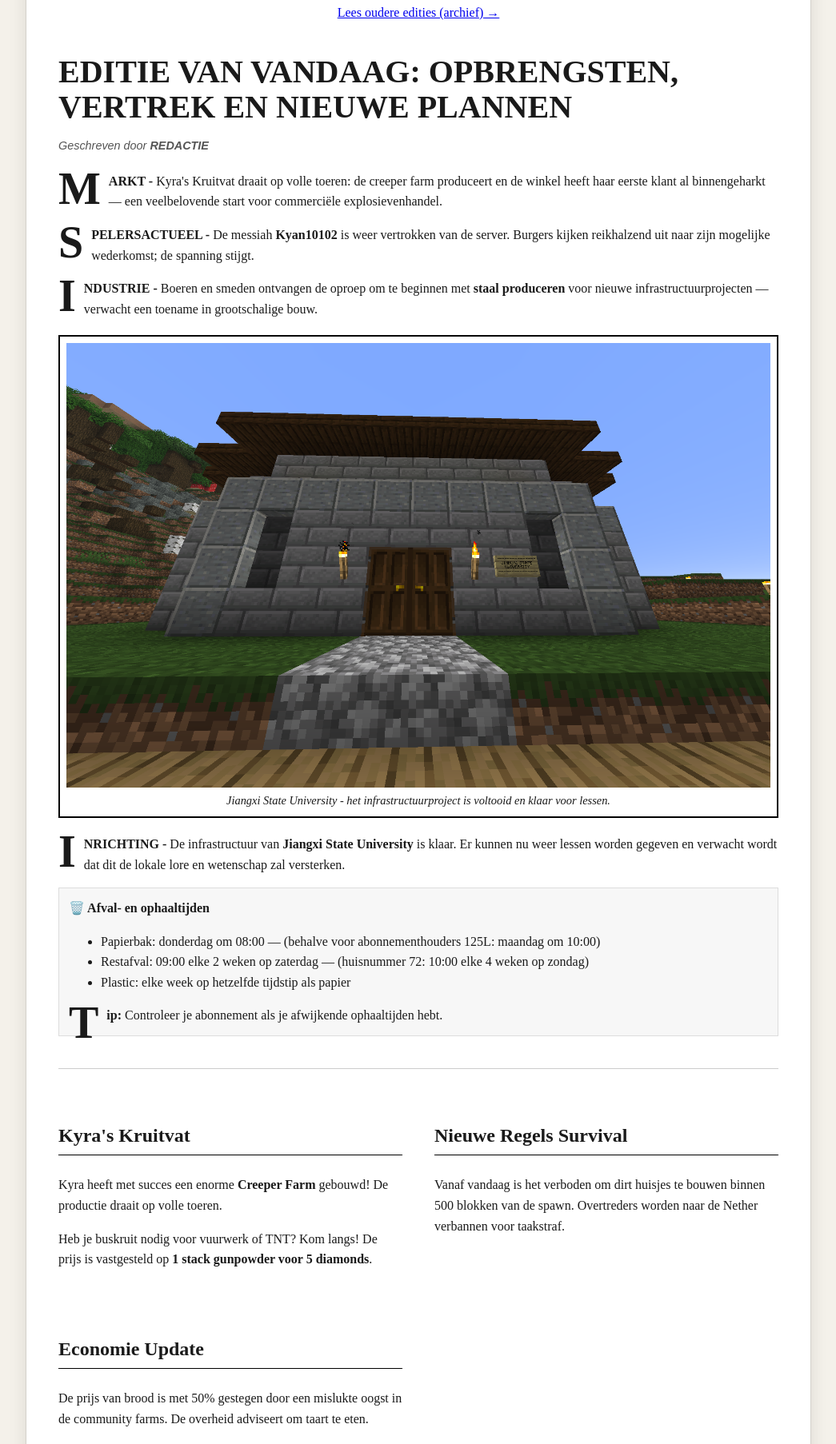
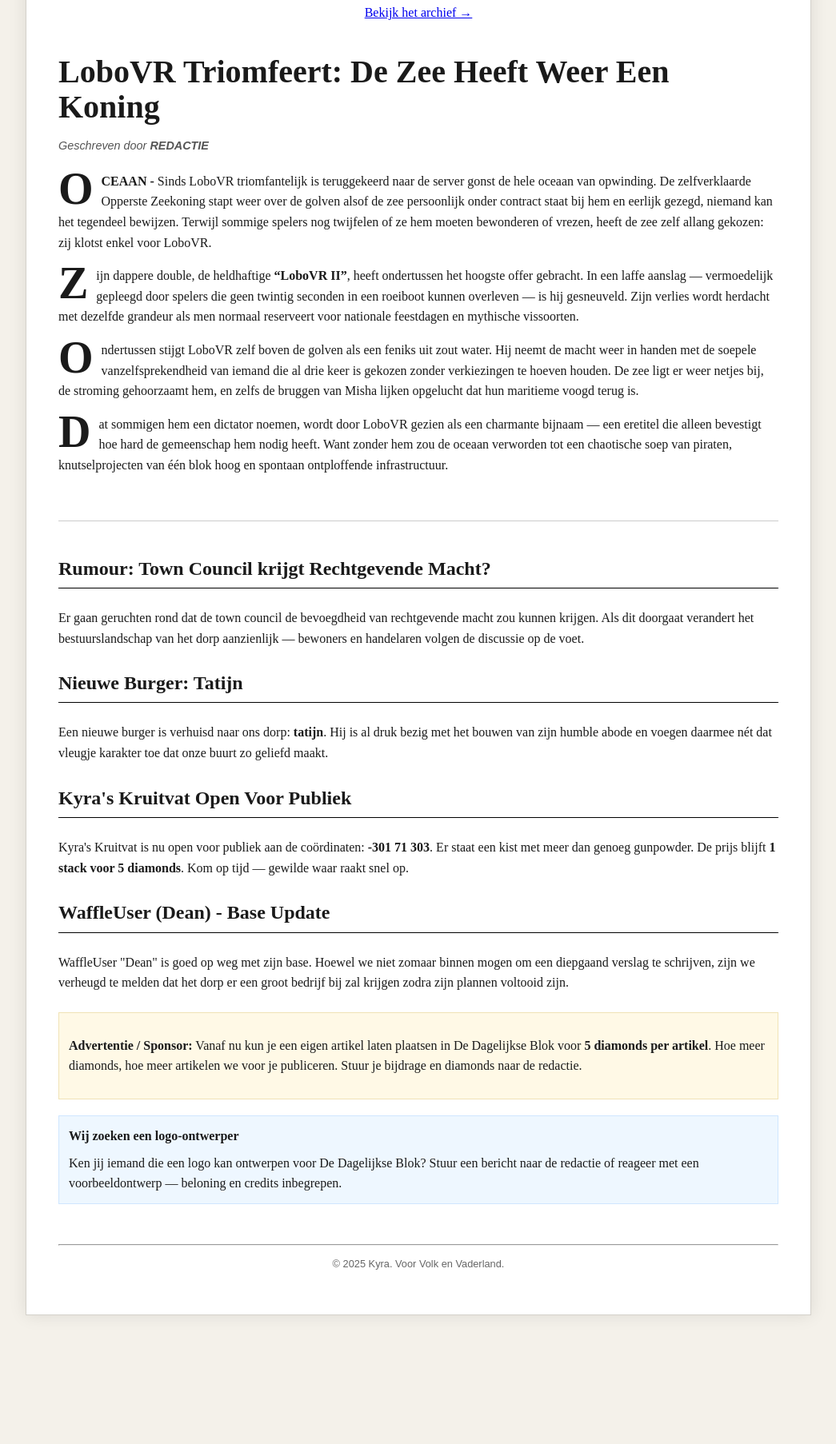
Before and after one commit to Kyra422/propoganda-nieuws-blad, a plain HTML site: page index.html in a window 1280 px wide. Shown: the part 253-2059 px from the top of the page at 80% size, without its empty margins (117-1162 px from the left). After the commit the page ends 1918 px from the top, so only its background shows below. Drawn offline with Linux system fonts and the light colour scheme.

Commit message:
Editie 5

```diff
--- a/index.html
+++ b/index.html
@@ -7,61 +7,69 @@
     <link rel="stylesheet" href="assets/css/style.css">
 </head>
 <body>
+    <!DOCTYPE html>
+    <html lang="nl">
+    <head>
+        <meta charset="UTF-8">
+        <meta name="viewport" content="width=device-width, initial-scale=1.0">
+        <title>Editie #5 - De Dagelijkse Blok</title>
+        <link rel="stylesheet" href="assets/css/style.css">
+    </head>
+    <body>
         <div class="container">
             <header>
                 <div class="header-top">
-                <span class="date">21 November 2025</span>
-                <span class="edition">Editie #4</span>
+                    <span class="date">22 November 2025</span>
+                    <span class="edition">Editie #5</span>
                     <span class="price">Prijs: 1 Diamond</span>
                 </div>
                 <h1>DE DAGELIJKSE BLOK</h1>
                 <p class="subtitle">HET OFFICIËLE NIEUWS BLAD VAN DE SERVER</p>
                 <hr class="header-line">
-            <p style="text-align:center;"><a href="edities/">Lees oudere edities (archief) &rarr;</a></p>
+                <p style="text-align:center;"><a href="edities/index.html">Bekijk het archief &rarr;</a></p>
             </header>
 
             <main>
                 <article class="featured">
-                <h2>EDITIE VAN VANDAAG: OPBRENGSTEN, VERTREK EN NIEUWE PLANNEN</h2>
+                    <h2>LoboVR Triomfeert: De Zee Heeft Weer Een Koning</h2>
                     <p class="meta">Geschreven door <span class="author">Redactie</span></p>
                     <div class="content">
-                    <p><strong>MARKT -</strong> Kyra's Kruitvat draait op volle toeren: de creeper farm produceert en de winkel heeft haar eerste klant al binnengeharkt — een veelbelovende start voor commerciële explosievenhandel.</p>
-                    <p><strong>SPELERSACTUEEL -</strong> De messiah <strong>Kyan10102</strong> is weer vertrokken van de server. Burgers kijken reikhalzend uit naar zijn mogelijke wederkomst; de spanning stijgt.</p>
-                    <p><strong>INDUSTRIE -</strong> Boeren en smeden ontvangen de oproep om te beginnen met <strong>staal produceren</strong> voor nieuwe infrastructuurprojecten — verwacht een toename in grootschalige bouw.</p>
-                    <figure style="margin: 20px 0; border: 2px solid #000; padding: 8px;">
-                        <img src="assets/img/Jiangxi.png" alt="Jiangxi State University - gebouw voltooid" style="width: 100%; display:block;">
-                        <figcaption style="font-style: italic; font-size: 0.9em; margin-top: 5px; text-align:center;">Jiangxi State University - het infrastructuurproject is voltooid en klaar voor lessen.</figcaption>
-                    </figure>
-                    <p><strong>INRICHTING -</strong> De infrastructuur van <strong>Jiangxi State University</strong> is klaar. Er kunnen nu weer lessen worden gegeven en verwacht wordt dat dit de lokale lore en wetenschap zal versterken.</p>
-
-                    <div style="background-color: #f7f7f7; padding: 12px; border: 1px solid #ddd; margin-top: 16px;">
-                        <h4 style="margin: 0 0 10px 0;">🗑️ Afval- en ophaaltijden</h4>
-                        <ul>
-                            <li>Papierbak: donderdag om 08:00 — (behalve voor abonnementhouders 125L: maandag om 10:00)</li>
-                            <li>Restafval: 09:00 elke 2 weken op zaterdag — (huisnummer 72: 10:00 elke 4 weken op zondag)</li>
-                            <li>Plastic: elke week op hetzelfde tijdstip als papier</li>
-                        </ul>
-                        <p style="margin: 6px 0 0 0;"><strong>Tip:</strong> Controleer je abonnement als je afwijkende ophaaltijden hebt.</p>
-                    </div>
+                        <p><strong>OCEAAN -</strong> Sinds LoboVR triomfantelijk is teruggekeerd naar de server gonst de hele oceaan van opwinding. De zelfverklaarde Opperste Zeekoning stapt weer over de golven alsof de zee persoonlijk onder contract staat bij hem en eerlijk gezegd, niemand kan het tegendeel bewijzen. Terwijl sommige spelers nog twijfelen of ze hem moeten bewonderen of vrezen, heeft de zee zelf allang gekozen: zij klotst enkel voor LoboVR.</p>
+                        <p>Zijn dappere double, de heldhaftige <strong>“LoboVR II”</strong>, heeft ondertussen het hoogste offer gebracht. In een laffe aanslag — vermoedelijk gepleegd door spelers die geen twintig seconden in een roeiboot kunnen overleven — is hij gesneuveld. Zijn verlies wordt herdacht met dezelfde grandeur als men normaal reserveert voor nationale feestdagen en mythische vissoorten.</p>
+                        <p>Ondertussen stijgt LoboVR zelf boven de golven als een feniks uit zout water. Hij neemt de macht weer in handen met de soepele vanzelfsprekendheid van iemand die al drie keer is gekozen zonder verkiezingen te hoeven houden. De zee ligt er weer netjes bij, de stroming gehoorzaamt hem, en zelfs de bruggen van Misha lijken opgelucht dat hun maritieme voogd terug is.</p>
+                        <p>Dat sommigen hem een dictator noemen, wordt door LoboVR gezien als een charmante bijnaam — een eretitel die alleen bevestigt hoe hard de gemeenschap hem nodig heeft. Want zonder hem zou de oceaan verworden tot een chaotische soep van piraten, knutselprojecten van één blok hoog en spontaan ontploffende infrastructuur.</p>
                     </div>
                 </article>
 
-            <div class="columns">
+                <section style="margin-top: 30px;">
                     <article>
-                    <h3>Kyra's Kruitvat</h3>
-                    <p>Kyra heeft met succes een enorme <strong>Creeper Farm</strong> gebouwd! De productie draait op volle toeren.</p>
-                    <p>Heb je buskruit nodig voor vuurwerk of TNT? Kom langs! De prijs is vastgesteld op <strong>1 stack gunpowder voor 5 diamonds</strong>.</p>
+                        <h3>Rumour: Town Council krijgt Rechtgevende Macht?</h3>
+                        <p>Er gaan geruchten rond dat de town council de bevoegdheid van rechtgevende macht zou kunnen krijgen. Als dit doorgaat verandert het bestuurslandschap van het dorp aanzienlijk — bewoners en handelaren volgen de discussie op de voet.</p>
                     </article>
 
                     <article>
-                    <h3>Nieuwe Regels Survival</h3>
-                    <p>Vanaf vandaag is het verboden om dirt huisjes te bouwen binnen 500 blokken van de spawn. Overtreders worden naar de Nether verbannen voor taakstraf.</p>
+                        <h3>Nieuwe Burger: Tatijn</h3>
+                        <p>Een nieuwe burger is verhuisd naar ons dorp: <strong>tatijn</strong>. Hij is al druk bezig met het bouwen van zijn humble abode en voegen daarmee nét dat vleugje karakter toe dat onze buurt zo geliefd maakt.</p>
                     </article>
 
                     <article>
-                    <h3>Economie Update</h3>
-                    <p>De prijs van brood is met 50% gestegen door een mislukte oogst in de community farms. De overheid adviseert om taart te eten.</p>
+                        <h3>Kyra's Kruitvat Open Voor Publiek</h3>
+                        <p>Kyra's Kruitvat is nu open voor publiek aan de coördinaten: <strong>-301 71 303</strong>. Er staat een kist met meer dan genoeg gunpowder. De prijs blijft <strong>1 stack voor 5 diamonds</strong>. Kom op tijd — gewilde waar raakt snel op.</p>
                     </article>
+
+                    <article>
+                        <h3>WaffleUser (Dean) - Base Update</h3>
+                        <p>WaffleUser "Dean" is goed op weg met zijn base. Hoewel we niet zomaar binnen mogen om een diepgaand verslag te schrijven, zijn we verheugd te melden dat het dorp er een groot bedrijf bij zal krijgen zodra zijn plannen voltooid zijn.</p>
+                    </article>
+                </section>
+
+                <div style="background-color: #fff9e6; padding: 12px; border: 1px solid #f0e3b6; margin-top: 24px;">
+                    <p><strong>Advertentie / Sponsor:</strong> Vanaf nu kun je een eigen artikel laten plaatsen in De Dagelijkse Blok voor <strong>5 diamonds per artikel</strong>. Hoe meer diamonds, hoe meer artikelen we voor je publiceren. Stuur je bijdrage en diamonds naar de redactie.</p>
+                </div>
+
+                <div style="background-color: #eef7ff; padding: 12px; border: 1px solid #cfe6ff; margin-top: 20px;">
+                    <h4 style="margin: 0 0 8px 0;">Wij zoeken een logo-ontwerper</h4>
+                    <p style="margin: 0;">Ken jij iemand die een logo kan ontwerpen voor De Dagelijkse Blok? Stuur een bericht naar de redactie of reageer met een voorbeeldontwerp — beloning en credits inbegrepen.</p>
                 </div>
             </main>
 
```
Also changed, not shown: edities/editie-2.html (+3 -3 lines), edities/editie-5.html (added, +68 -0 lines), edities/index.html (+2 -1 lines). Lines whose indentation alone changed are shown as unchanged.
